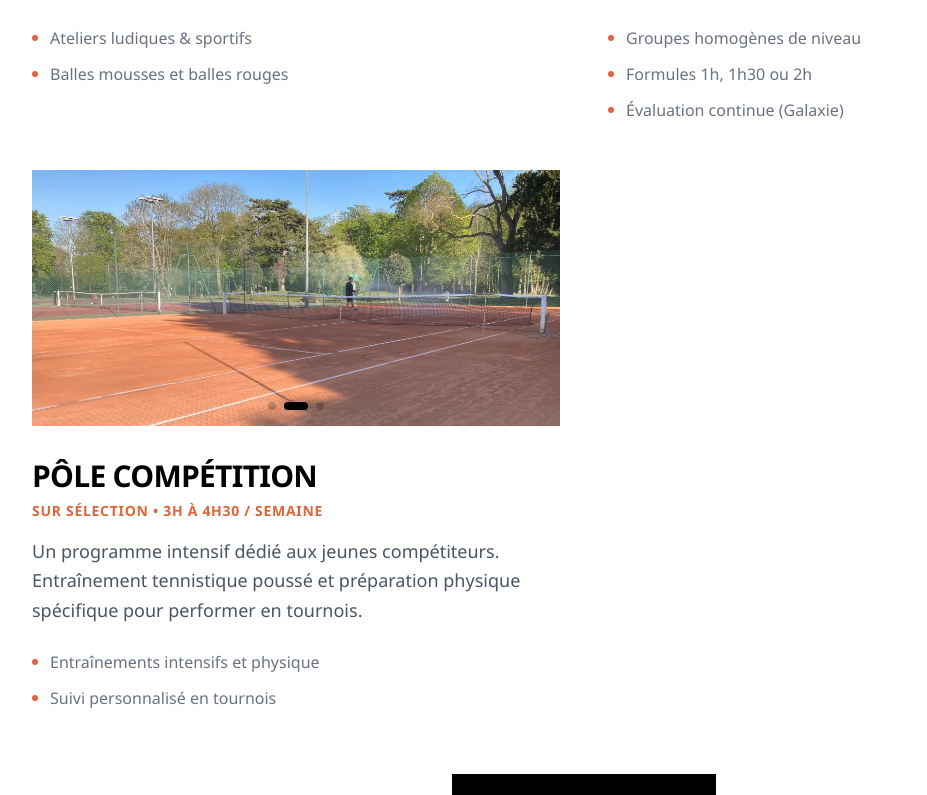
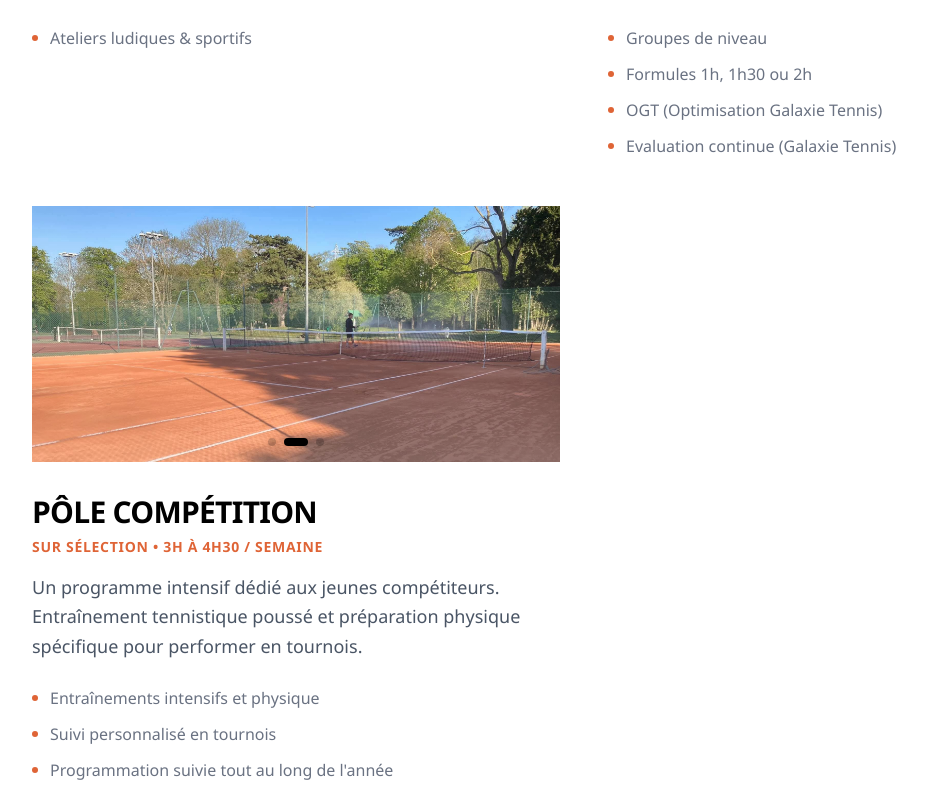
Before and after one commit to Droopy16a/tcv, a Next.js app: page /ecole-de-tennis in a window 1280 px wide. Shown: the part 1181-1976 px from the top of the page, without its empty margins (56-983 px from the left). Built offline with nearby package versions, Linux system fonts and the light colour scheme; a web font is replaced by a local one.

Commit message:
admin fix

```diff
--- a/app/(public)/ecole-de-tennis/page.tsx
+++ b/app/(public)/ecole-de-tennis/page.tsx
@@ -78,7 +78,7 @@ export default function EcoleDeTennisPage() {
                 </p>
                 <ul className="text-gray-500 font-light space-y-3">
                   <li className="flex items-center gap-3"><div className="w-1.5 h-1.5 bg-[#DF6436] rounded-full"></div> Ateliers ludiques & sportifs</li>
-                  <li className="flex items-center gap-3"><div className="w-1.5 h-1.5 bg-[#DF6436] rounded-full"></div> Balles mousses et balles rouges</li>
+                  {/* <li className="flex items-center gap-3"><div className="w-1.5 h-1.5 bg-[#DF6436] rounded-full"></div> Balles mousses et balles rouges</li> */}
                   {/* <li className="flex items-center gap-3"><div className="w-1.5 h-1.5 bg-[#DF6436] rounded-full"></div> Max 6 enfants par terrain</li> */}
                 </ul>
               </motion.div>
@@ -105,9 +105,10 @@ export default function EcoleDeTennisPage() {
                   Le cœur de la formation. Apprentissage technique, tactique et matchs encadrés. Les groupes sont formés par âge et par niveau (balles oranges, vertes, dures).
                 </p>
                 <ul className="text-gray-500 font-light space-y-3">
-                  <li className="flex items-center gap-3"><div className="w-1.5 h-1.5 bg-[#DF6436] rounded-full"></div> Groupes homogènes de niveau</li>
+                  <li className="flex items-center gap-3"><div className="w-1.5 h-1.5 bg-[#DF6436] rounded-full"></div> Groupes de niveau</li>
                   <li className="flex items-center gap-3"><div className="w-1.5 h-1.5 bg-[#DF6436] rounded-full"></div> Formules 1h, 1h30 ou 2h</li>
-                  <li className="flex items-center gap-3"><div className="w-1.5 h-1.5 bg-[#DF6436] rounded-full"></div> Évaluation continue (Galaxie)</li>
+                  <li className="flex items-center gap-3"><div className="w-1.5 h-1.5 bg-[#DF6436] rounded-full"></div> OGT (Optimisation Galaxie Tennis)</li>
+                  <li className="flex items-center gap-3"><div className="w-1.5 h-1.5 bg-[#DF6436] rounded-full"></div> Evaluation continue (Galaxie Tennis)</li>
                 </ul>
               </motion.div>
             </motion.div>
@@ -135,6 +136,7 @@ export default function EcoleDeTennisPage() {
                 <ul className="text-gray-500 font-light space-y-3">
                   <li className="flex items-center gap-3"><div className="w-1.5 h-1.5 bg-[#DF6436] rounded-full"></div> Entraînements intensifs et physique</li>
                   <li className="flex items-center gap-3"><div className="w-1.5 h-1.5 bg-[#DF6436] rounded-full"></div> Suivi personnalisé en tournois</li>
+                  <li className="flex items-center gap-3"><div className="w-1.5 h-1.5 bg-[#DF6436] rounded-full"></div>Programmation suivie tout au long de l'année</li>
                   {/* <li className="flex items-center gap-3"><div className="w-1.5 h-1.5 bg-[#DF6436] rounded-full"></div> Intégration aux équipes du club</li> */}
                 </ul>
               </motion.div>
--- a/app/components/TeamSlider.tsx
+++ b/app/components/TeamSlider.tsx
@@ -76,6 +76,12 @@ const teamMembers = [
     id: 12,
     name: "François Sébastien OCZKOWSKI",
     role: "CQP",
+    image: "/images/unk.png",
+  },
+  {
+    id: 13,
+    name: "Sébastien ROYON",
+    role: "Membre",
     image: "/images/unk.png",
   },
 ];
--- a/proxy.ts
+++ b/proxy.ts
@@ -6,7 +6,15 @@ export async function proxy(request: NextRequest) {
     return await updateSession(request);
   } catch (error) {
     console.error("Proxy error during updateSession:", error);
-    // Return a normal response to prevent the 500 error from taking down the app
+
+    // Fail-closed mechanism for admin routes
+    if (request.nextUrl.pathname.startsWith("/admin") && !request.nextUrl.pathname.startsWith("/admin/login")) {
+      const url = request.nextUrl.clone();
+      url.pathname = "/admin/login";
+      return NextResponse.redirect(url);
+    }
+
+    // Return a normal response to prevent the 500 error from taking down public parts of the app
     return NextResponse.next({ request });
   }
 }
```
